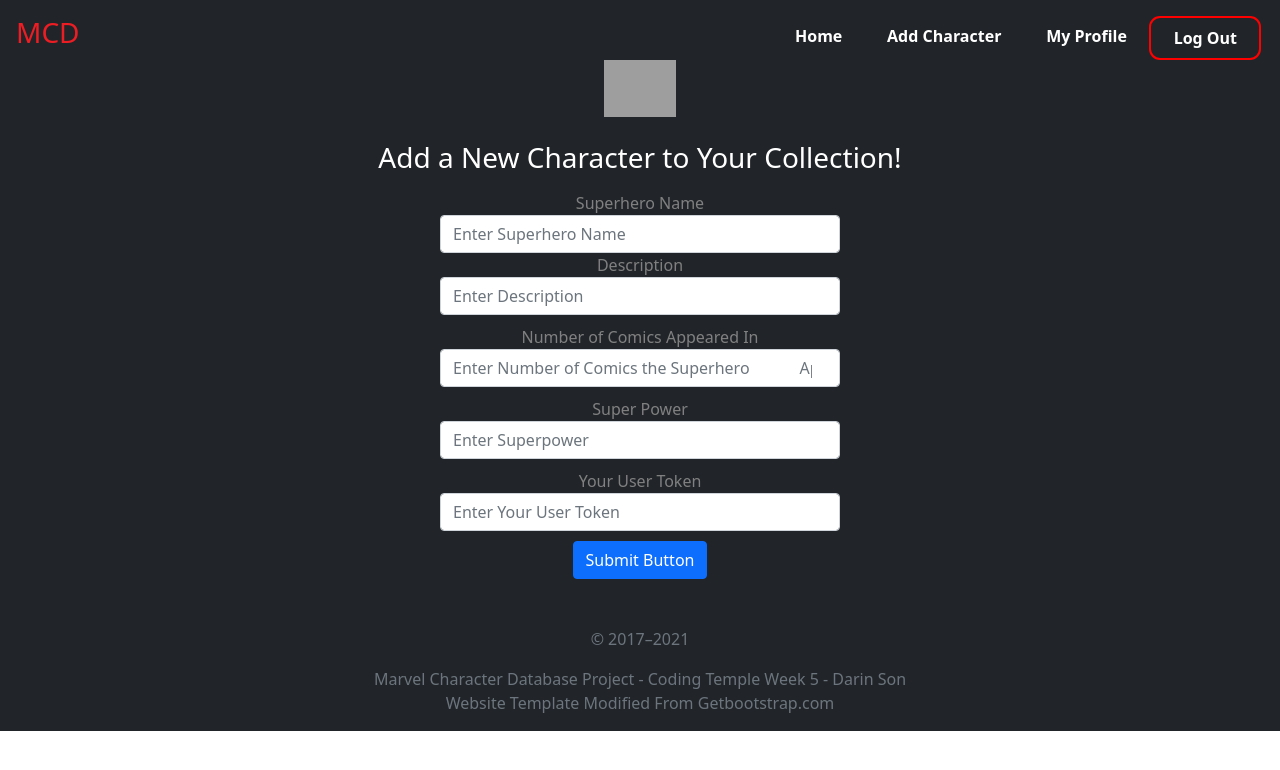
After one commit to darinson/ct-week5-project, a Flask app: page /collection/add in a window 1280 px wide. The commit adds this page. Shown: the top 770 px of the page. Run offline with Flask 2, Linux system fonts and the light colour scheme; the visitor is signed in with stand-in values (Sample User, id 1); some libraries are stand-ins or nearby versions; grey boxes are pictures that could not be loaded.

Commit message:
added an add character form!!

```diff
--- a/marvel_collection/authentication/routes.py
+++ b/marvel_collection/authentication/routes.py
@@ -54,7 +54,7 @@ def signin():
     return render_template('signin.html', form = form)
 
 @auth.route('/logout')
-@login_required #need to import
+@login_required
 def logout():
-    logout_user() #need to import
+    logout_user()
     return redirect(url_for('site.home'))
--- a/marvel_collection/forms.py
+++ b/marvel_collection/forms.py
@@ -1,5 +1,5 @@
 from flask_wtf import FlaskForm
-from wtforms import StringField, PasswordField, SubmitField
+from wtforms import StringField, PasswordField, IntegerField, SubmitField
 from wtforms.validators import DataRequired, Email
 
 class UserLoginForm(FlaskForm):
@@ -7,3 +7,11 @@ class UserLoginForm(FlaskForm):
     email = StringField('Email',validators = [DataRequired(), Email()])
     password = PasswordField('Password',validators = [DataRequired()])
     submit_button = SubmitField()
+
+class NewCharacterEntry(FlaskForm):
+    name = StringField('Superhero Name',validators = [DataRequired()])
+    description = StringField('Description',validators = [DataRequired()])
+    comics_appeared_in = IntegerField('Number of Comics Appeared In',validators = [DataRequired()])
+    super_power = StringField('Super Power',validators=[DataRequired()])
+    user_token = StringField('Your User Token', validators = [DataRequired()])
+    submit_button = SubmitField()
--- a/marvel_collection/site/routes.py
+++ b/marvel_collection/site/routes.py
@@ -1,4 +1,6 @@
-from flask import Blueprint, render_template
+from flask import Blueprint, render_template, request, flash, redirect, url_for
+from marvel_collection.forms import NewCharacterEntry
+from marvel_collection.models import User, Character, db
 from flask_login import login_required
 
 site = Blueprint('site',__name__,template_folder='site_templates')
@@ -11,6 +13,39 @@ def home():
 def collection():
     return render_template('collection.html')
 
+@site.route('/collection/add', methods = ['GET','POST'])
+@login_required
+def addcharacter():
+    form = NewCharacterEntry()
+    try:
+        if request.method == 'POST' and form.validate_on_submit():
+            name = form.name.data
+            description = form.description.data
+            comics_appeared_in = form.comics_appeared_in.data
+            super_power = form.super_power.data
+            user_token = form.user_token.data
+            print("Character: ", name, description, comics_appeared_in, super_power)
+            print("For User #", user_token)
+
+            #need help, how to add current user (already signed in)'s token without having them manually input the token?
+            character = Character(name = name, description = description, comics_appeared_in = comics_appeared_in, super_power = super_power, user_token = user_token)
+
+            logged_user = User.query.filter(User.token == user_token).first()
+
+            if logged_user:
+                db.session.add(character)
+                db.session.commit()
+                flash(f"Successfully added {character.name} to {logged_user.name}'s Collection!", 'add-success')
+                return redirect(url_for('site.addcharacter'))
+            else:
+                flash('User token not valid. Please enter valid token', 'token-failed')
+                return redirect(url_for('site.addcharacter'))
+
+    except:
+        raise Exception('Invalid Form Data: Please Check Your Form')
+
+    return render_template('add.html', form = form)
+
 @site.route('/profile')
 @login_required
 def profile():
--- /dev/null
+++ b/marvel_collection/site/site_templates/add.html
@@ -0,0 +1,30 @@
+{% extends 'base.html' %}
+
+{% block content %}
+
+<main class="form-signin">
+    <img class="mb-4"
+        src="https://images-wixmp-ed30a86b8c4ca887773594c2.wixmp.com/i/11769bda-90b1-4261-a076-a98b26ca0c91/dag8p75-98fb7bf8-4a5e-403f-8bfc-043b723d72de.png"
+        alt="" width="72" height="57">
+    {% with messages = get_flashed_messages(with_categories = true) %}
+    {% if messages %}
+    {% for cat,msg in messages %}
+    {% if cat == 'add-success'%}
+    <div class="alert alert-success">
+        {{ msg }}
+        <button type="button" class="close" data-dismiss="alert">&times;</button>
+    </div>
+    {% elif cat == 'token-failed'%}
+    <div class="alert alert-success">
+        {{ msg }}
+        <button type="button" class="close" data-dismiss="alert">&times;</button>
+    </div>
+
+    {% endif %}
+    {% endfor %}
+    {% endif %}
+    {% endwith %}
+    <h1 class="h3 mb-3 fw-normal">Add a New Character to Your Collection!</h1>
+    {% include 'characterform.html' %}
+</main>
+{% endblock content %}
--- a/marvel_collection/templates/base.html
+++ b/marvel_collection/templates/base.html
@@ -22,11 +22,11 @@
                     <a class="nav-link" href="{{ url_for('site.home') }}">
                         <li>Home</li>
                     </a>
-                    <a class="nav-link" href="{{ url_for('site.collection') }}">
-                        <li>Characters</li>
+                    <a class="nav-link" href="{{ url_for('site.addcharacter') }}">
+                        <li>Add Character</li>
                     </a>
                     <a class="nav-link" href="{{ url_for('site.profile') }}">
-                        <li>Profile</li>
+                        <li>My Profile</li>
                     </a>
                     {% if current_user.is_authenticated %}
                     <a class="nav-link" href="{{ url_for('auth.logout') }}">
--- /dev/null
+++ b/marvel_collection/templates/characterform.html
@@ -0,0 +1,37 @@
+<form method="post" style="max-width: 400px; margin: auto auto;">
+    {{ form.hidden_tag() }}
+    <div class="form-floating" style="color: gray;">
+        <!-- How to make this only show up for Sign Up form? -->
+        <fieldset>
+            {{ form.name.label }}
+            {{ form.name(class = 'form-control', placeholder = "Enter Superhero Name" ) }}
+        </fieldset>
+    </div>
+    <div class="form-floating" style="color: gray;">
+        <fieldset">
+            {{ form.description.label }}
+            {{ form.description(class = 'form-control', placeholder = "Enter Description" ) }}
+            </fieldset>
+    </div>
+    <div class="form-floating" style="color: gray; margin: 10px 0px;">
+        <fieldset">
+            {{ form.comics_appeared_in.label }}
+            {{ form.comics_appeared_in(class = 'form-control', placeholder = "Enter Number of Comics the Superhero
+            Appeared In") }}
+            </fieldset>
+    </div>
+    <div class="form-floating" style="color: gray; margin: 10px 0px;">
+        <fieldset">
+            {{ form.super_power.label }}
+            {{ form.super_power(class = 'form-control', placeholder = "Enter Superpower") }}
+            </fieldset>
+    </div>
+    <div class="form-floating" style="color: gray; margin: 10px 0px;">
+        <fieldset">
+            {{ form.user_token.label }}
+            {{ form.user_token(class = 'form-control', placeholder = "Enter Your User Token") }}
+            </fieldset>
+    </div>
+    {{ form.submit_button(class = "btn btn-primary") }}
+    <p class="mt-5 mb-3 text-muted">© 2017–2021</p>
+</form>
```
